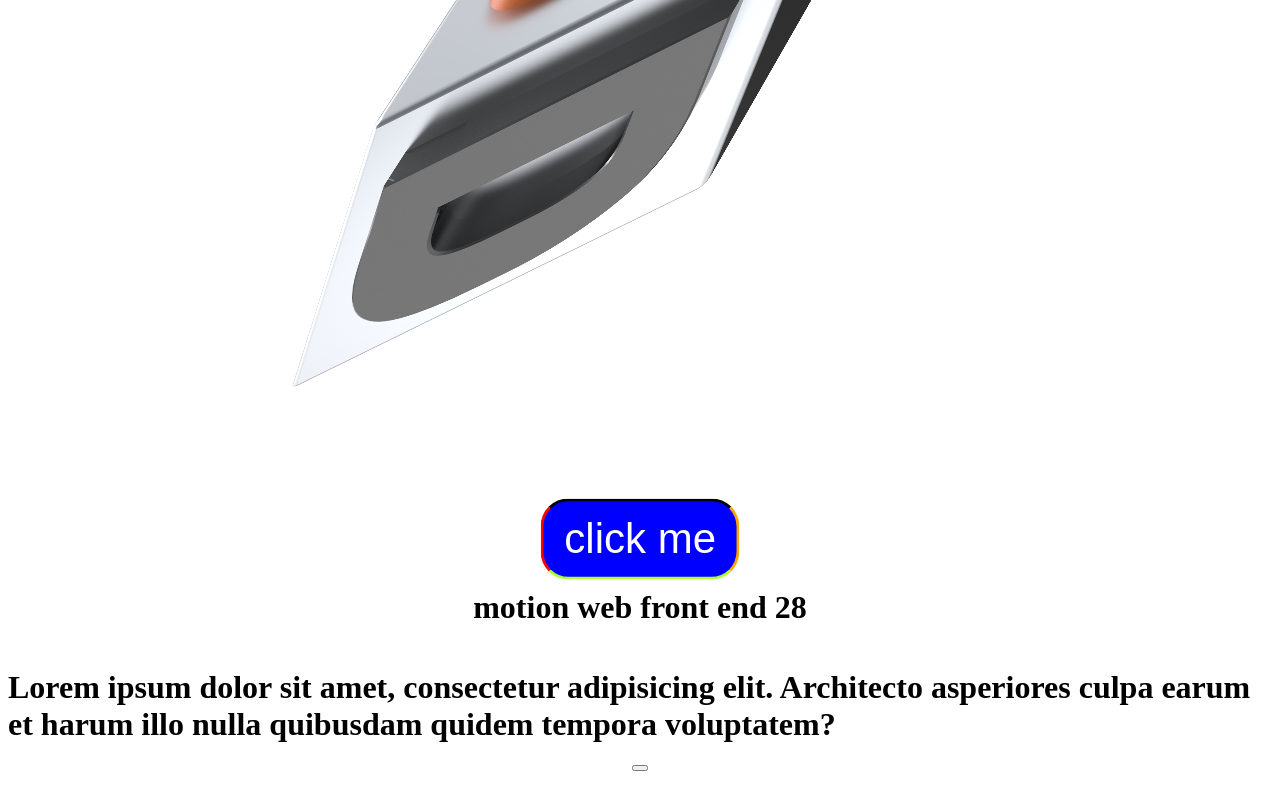
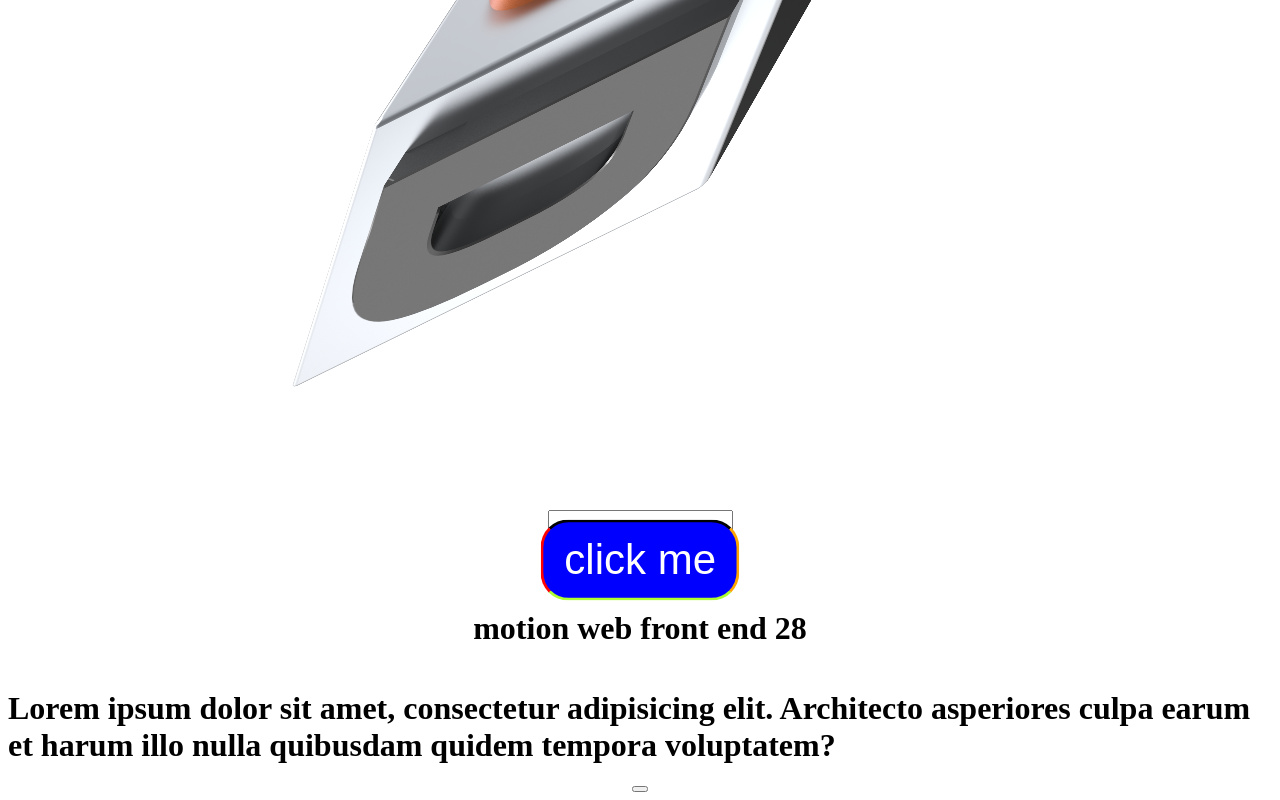
Before and after one commit to oxnam04/motion, a plain HTML site: page index.html in a window 1280 px wide. Shown: the part 1358-2158 px from the top of the page. Before the commit the page ends 2137 px from the top, so only its background shows below. Drawn offline with Linux system fonts and the light colour scheme.

Commit message:
init input (#4)

```diff
--- a/index.html
+++ b/index.html
@@ -23,7 +23,7 @@
 <div>
     <img class="img" src="./css/3D-Logo-PNG-Photos.png" alt="">
 </div>
-
+<input class="input" type="password">
 
 <button class="btn">click me</button>
 <h1>motion web front end 28</h1>
```
